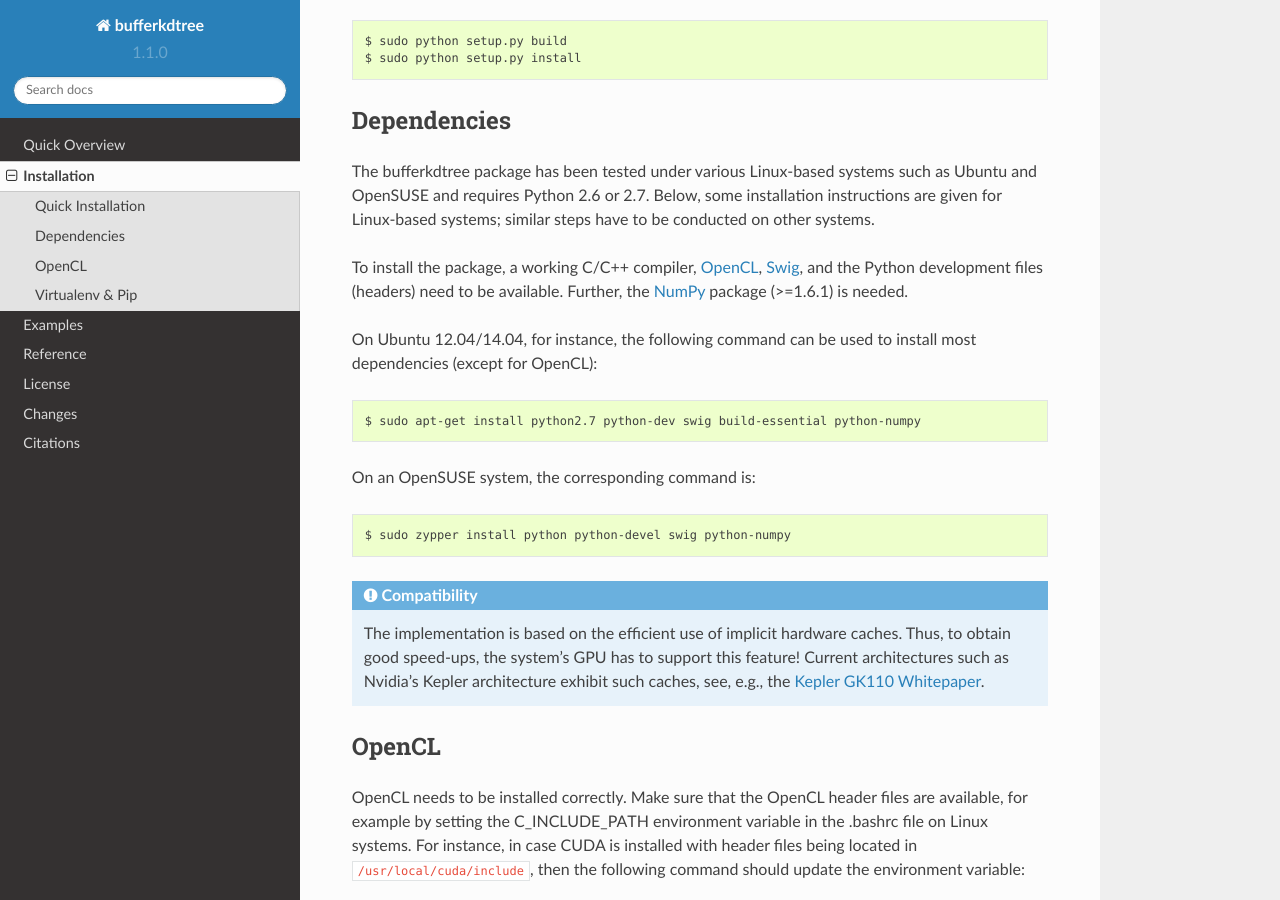
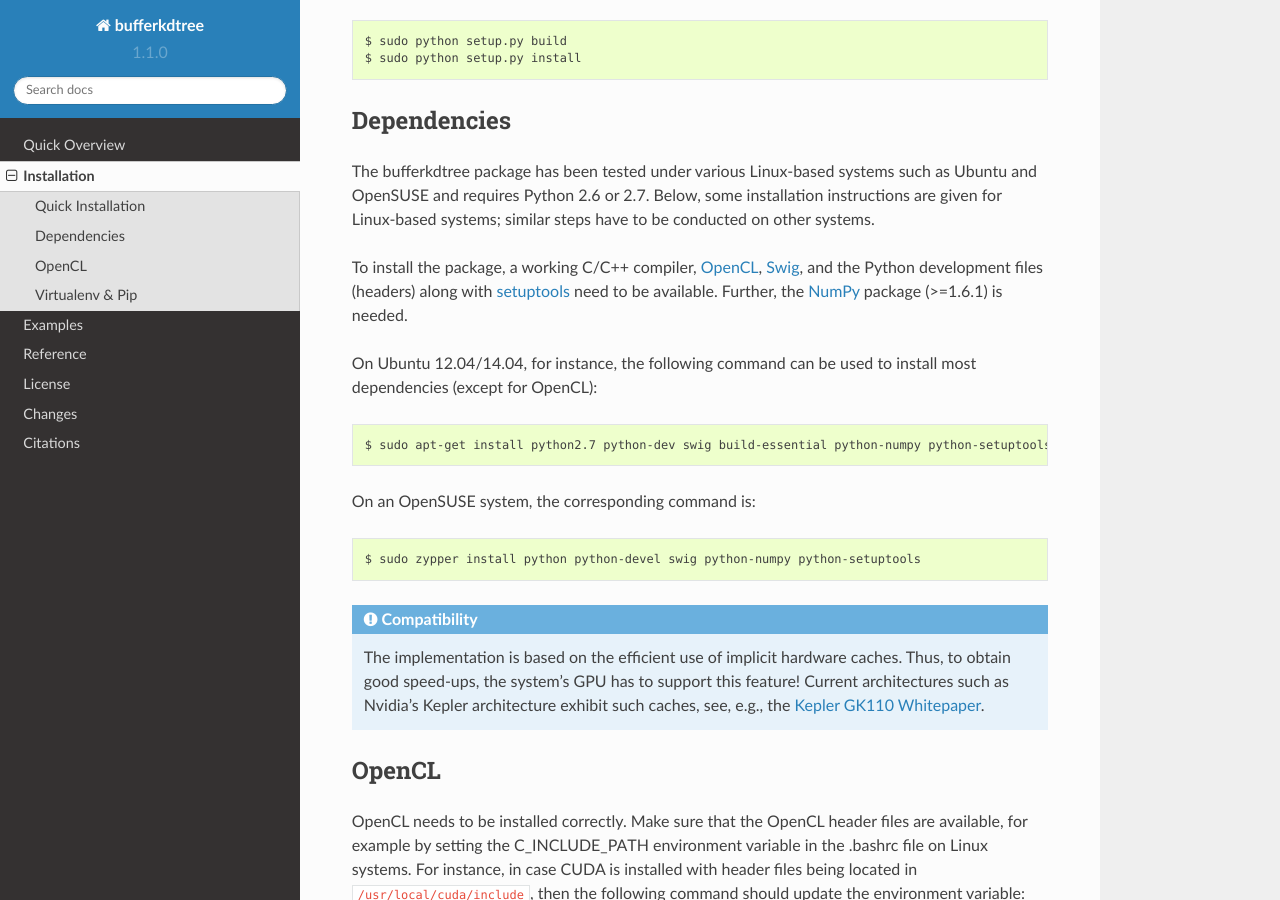
Before and after one commit to gieseke/bufferkdtree, a Sphinx documentation site: the page built from docs/install.rst, in a window 1280 px wide and 900 px high, scrolled down 730 px. Built offline with Sphinx 7.4.7 and the Read the Docs theme 2.0.0, drawn with Linux system fonts in a browser that asks for light colours; formulas are drawn with MathJax 3.

```diff
--- a/README.rst
+++ b/README.rst
@@ -43,7 +43,7 @@ The bufferkdtree package is tested under Python 2.6 and Python 2.7. The required
 
 - NumPy >= 1.6.1
 
-and a working C/C++ compiler. Further, `Swig <http://www.swig.org>`_ and `OpenCL <https://www.khronos.org/opencl/OpenCL>`_ need to be installed. See the `documentation <http://bufferkdtree.readthedocs.org>`_ for more details.
+Further, `Swig <http://www.swig.org>`_, `OpenCL <https://www.khronos.org/opencl/OpenCL>`_, `setuptools <https://pypi.python.org/pypi/setuptools>`_, and a working C/C++ compiler need to be available. See the `documentation <http://bufferkdtree.readthedocs.org>`_ for more details.
 
 ==========
 Disclaimer
--- a/docs/install.rst
+++ b/docs/install.rst
@@ -33,15 +33,15 @@ Dependencies
 
 The bufferkdtree package has been tested under various Linux-based systems such as Ubuntu and OpenSUSE and requires Python 2.6 or 2.7. Below, some installation instructions are given for Linux-based systems; similar steps have to be conducted on other systems.
 
-To install the package, a working C/C++ compiler, `OpenCL <https://www.khronos.org/opencl/OpenCL>`_, `Swig <http://www.swig.org/>`_, and the Python development files (headers) need to be available. Further, the `NumPy <http://www.numpy.org>`_ package (>=1.6.1) is needed.
+To install the package, a working C/C++ compiler, `OpenCL <https://www.khronos.org/opencl/OpenCL>`_, `Swig <http://www.swig.org/>`_, and the Python development files (headers) along with `setuptools <https://pypi.python.org/pypi/setuptools>`_ need to be available. Further, the `NumPy <http://www.numpy.org>`_ package (>=1.6.1) is needed.
 
 On Ubuntu 12.04/14.04, for instance, the following command can be used to install most dependencies (except for OpenCL)::
 
-   $ sudo apt-get install python2.7 python-dev swig build-essential python-numpy
+   $ sudo apt-get install python2.7 python-dev swig build-essential python-numpy python-setuptools
 
 On an OpenSUSE system, the corresponding command is::
 
-   $ sudo zypper install python python-devel swig python-numpy
+   $ sudo zypper install python python-devel swig python-numpy python-setuptools
 
 .. admonition:: Compatibility
 
```
Also changed, not shown: 1 other file.
